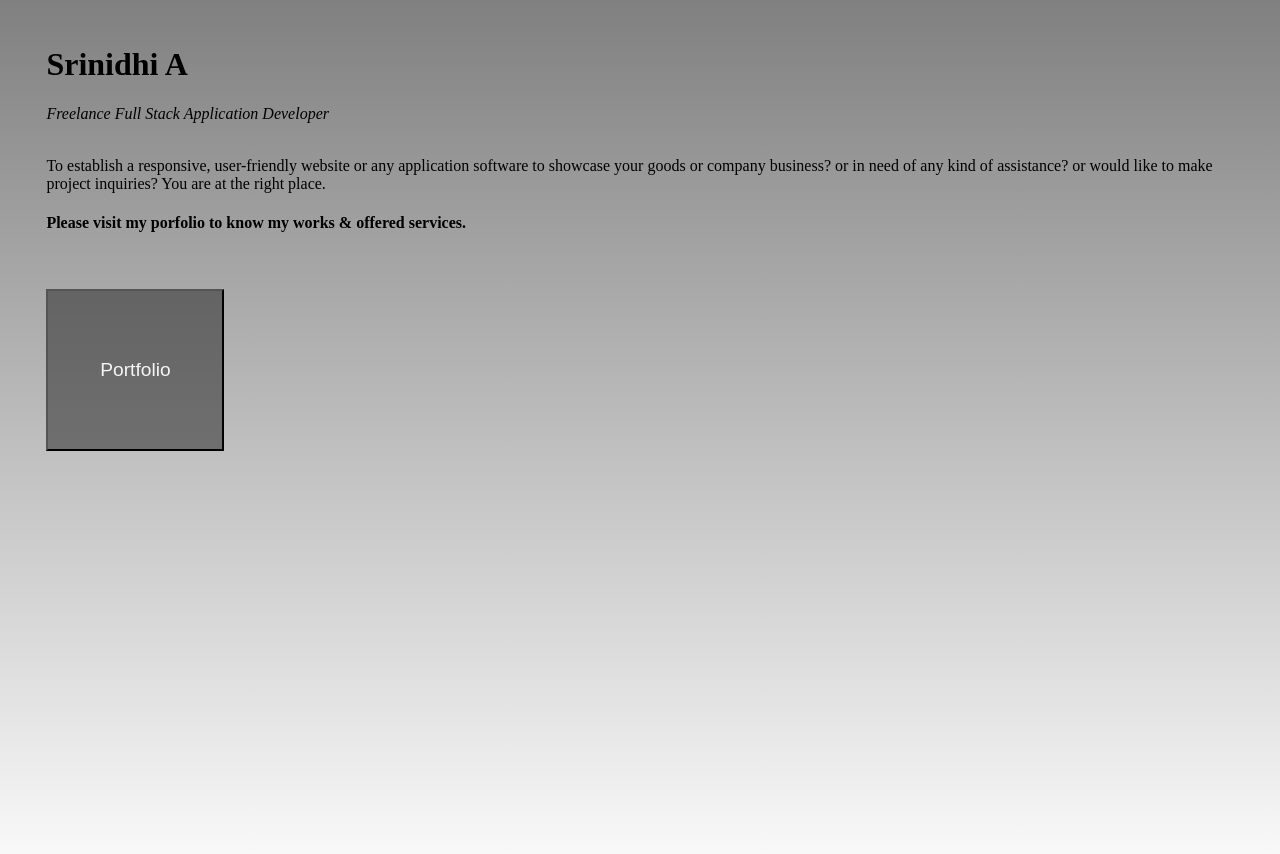
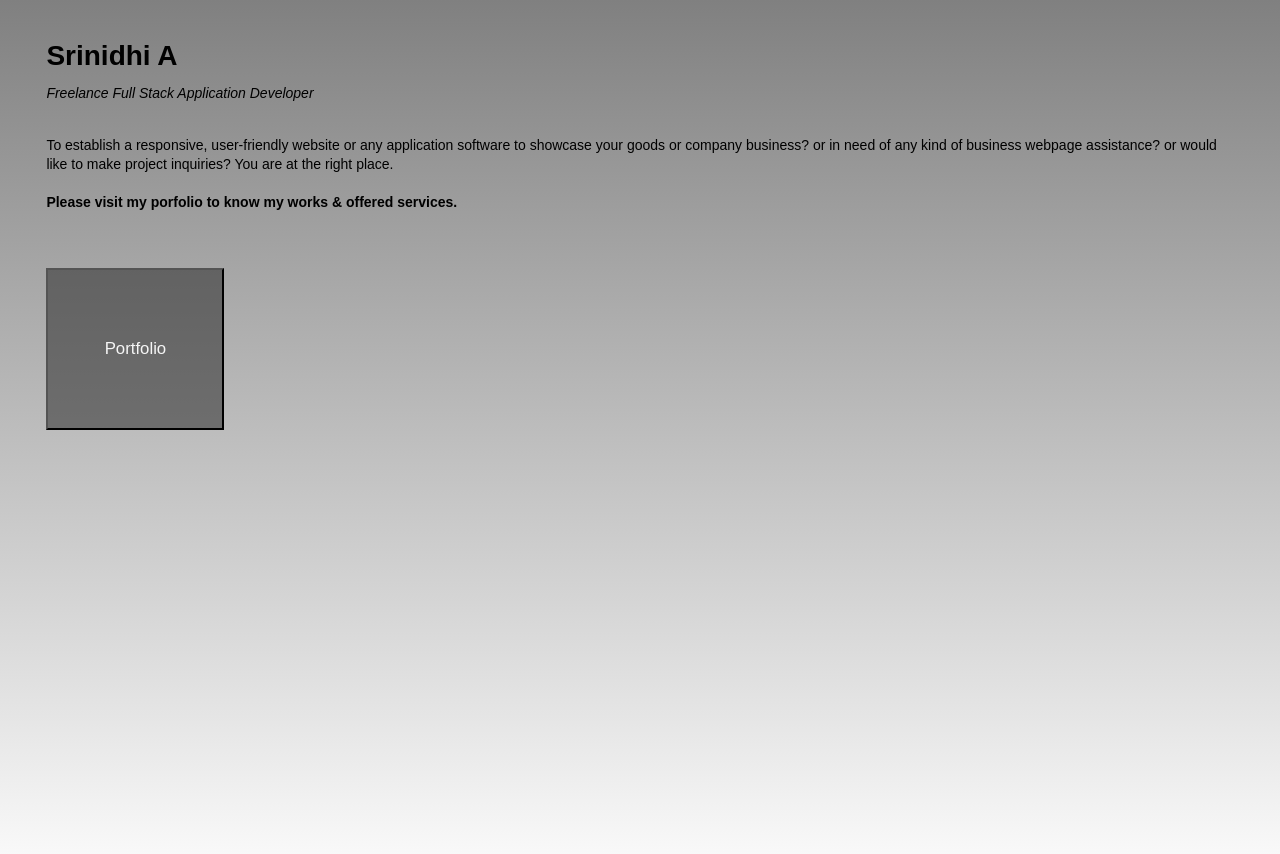
Before and after one commit to srinidhi-anand/srinidhia.github.io, a Jekyll site: the page index.html, which Jekyll copies as it is, in a window 1280 px wide. Shown: the top 854 px of the page. Built offline with Jekyll 4.4.1, drawn with Linux system fonts in a browser that asks for light colours.

Commit message:
fix: added css

```diff
--- a/index.html
+++ b/index.html
@@ -1,9 +1,9 @@
 <html>
     <head>
         <title>Portfolio</title>
-        <meta charset="UTF-8">
         <meta name="viewport" content="width=device-width, initial-scale=1.0">
-        <!-- <link href="globals.css" rel="stylesheet"> -->
+        <meta http-equiv="X-UA-Compatible" content="ie=edge">
+        <link href="globals.css" rel="stylesheet">
         <link href="homepage.css" rel="stylesheet">
     </head>
     <div className='welcome'>
@@ -12,7 +12,7 @@
           <h1 className="welcome-title text-center breakword text-black fontfamily">Srinidhi A</h1>
           <span className="welcome-caption text-center breakword bold italic text-black fontfamily"><i>Freelance Full Stack Application Developer</i></span>
           <br></br>
-          <p className="bold left-align text-black fontfamily welcome-txt">To establish a responsive, user-friendly website or any application software to showcase your goods or company business? or in need of any kind of assistance? or would like to make project inquiries? You are at the right place.</p>
+          <p className="bold left-align text-black fontfamily welcome-txt">To establish a responsive, user-friendly website or any application software to showcase your goods or company business? or in need of any kind of business webpage assistance? or would like to make project inquiries? You are at the right place.</p>
           <h4 className="bold left-align text-black fontfamily welcome-txt">Please visit my porfolio to know my works & offered services.</h4>
           <br></br>
           <Button color="primary" className="project-module-button text-center button-module"> <a className="button-module preserve-whitespace--nowrap"  href="https://portfolio-git-portfolio-feat-srinidhis-projects-fd4a7466.vercel.app/">Portfolio</a> </Button>
```
